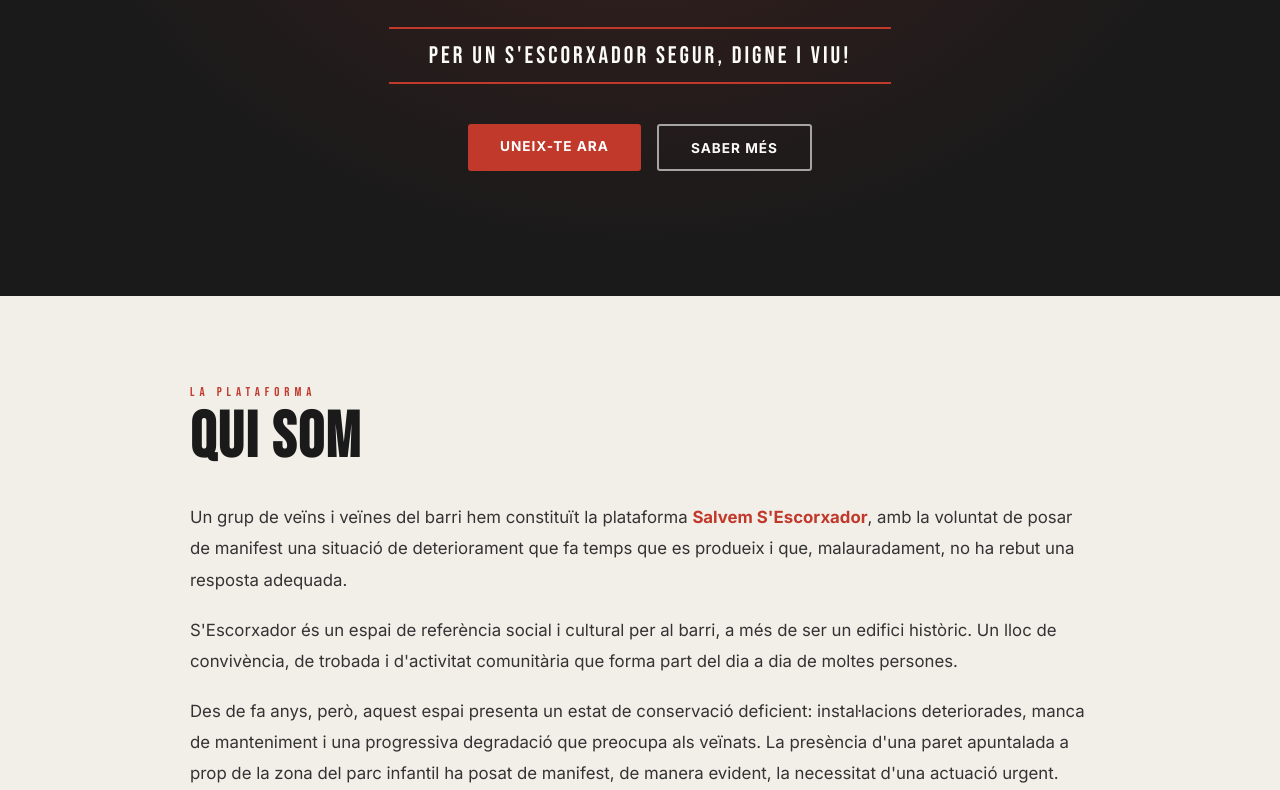
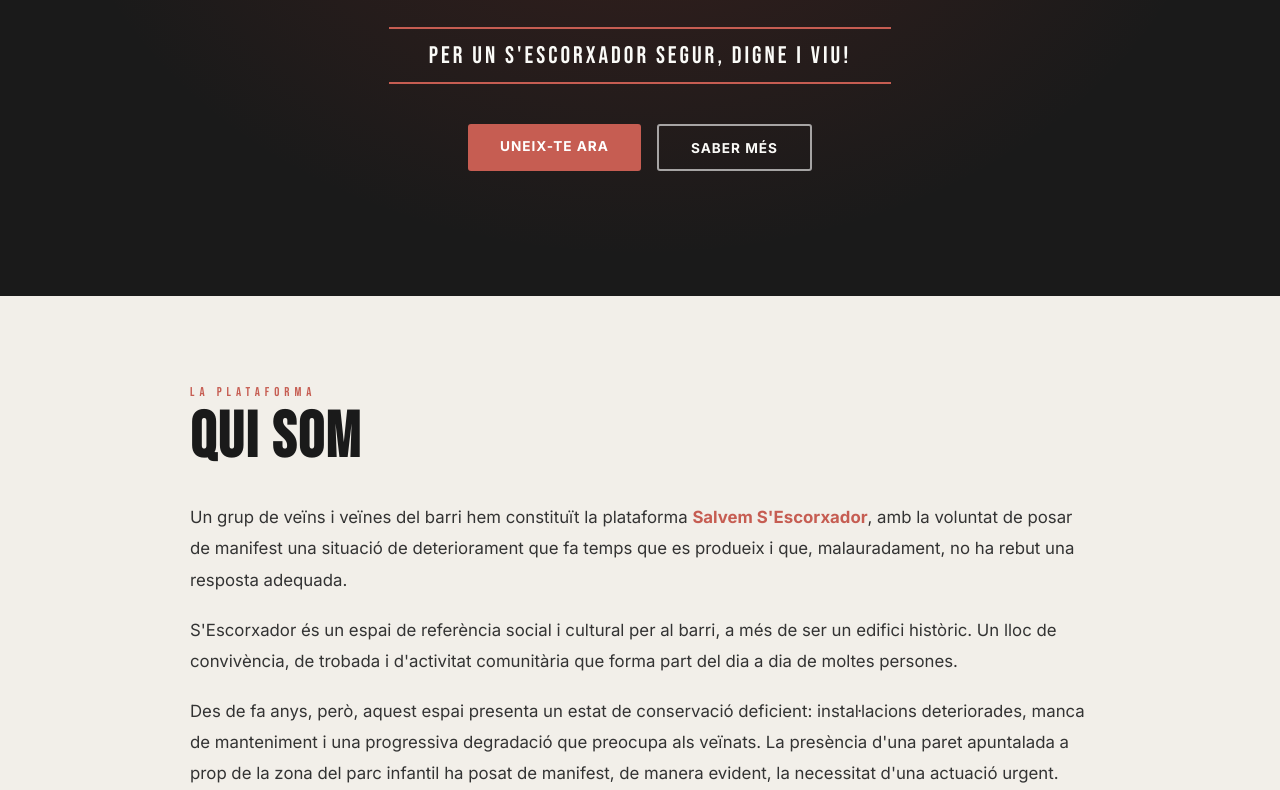
Before and after one commit to jasnatrgachevska/salvem-escorxador, a plain HTML site: page index.html in a window 1280 px wide. Shown: the part 504-1294 px from the top of the page. Drawn offline with Linux system fonts and the light colour scheme.

Commit message:
Update brand color to Pantone 17-1544 Burnt Sienna (#C65D52)

```diff
--- a/index.html
+++ b/index.html
@@ -10,8 +10,8 @@
   <link href="https://fonts.googleapis.com/css2?family=Bebas+Neue&family=Inter:wght@400;600;700&display=swap" rel="stylesheet">
   <style>
     :root {
-      --red: #C0392B;
-      --dark-red: #96281B;
+      --red: #C65D52;
+      --dark-red: #A84A40;
       --black: #1a1a1a;
       --off-white: #FAFAF7;
       --light-gray: #F2EFE9;
```
